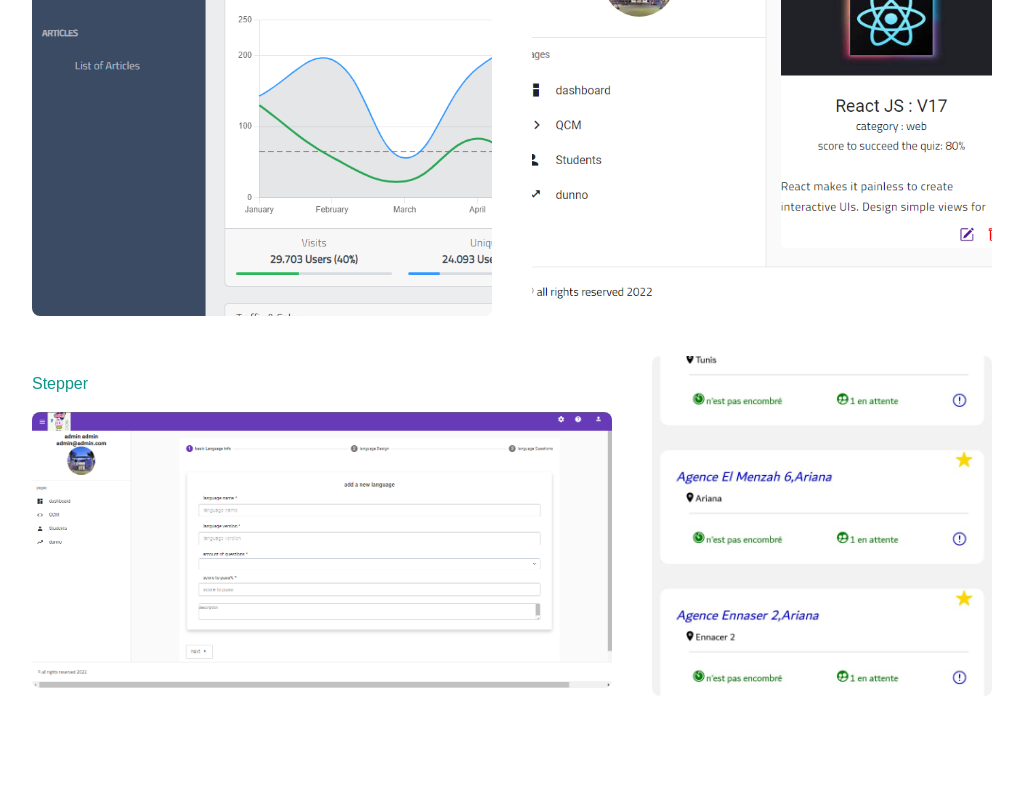
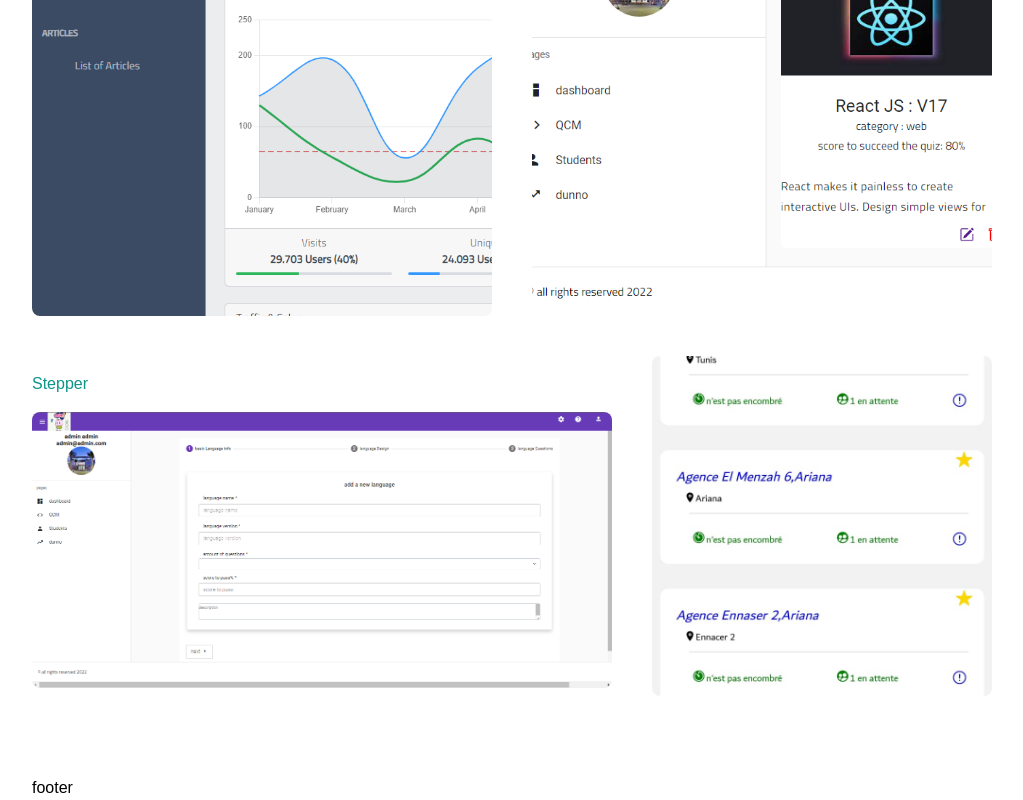
Before and after one commit to saadliwissem/portfolio, a Next.js app: page / in a window 1280 px wide. Shown: the part 2507-3307 px from the top of the page, without its empty margins (128-1151 px from the left). Before the commit the page ends 3283 px from the top, so only its background shows below. Built offline with nearby package versions, Linux system fonts and the light colour scheme.

Commit message:
last commit

```diff
--- a/pages/index.js
+++ b/pages/index.js
@@ -215,6 +215,9 @@ export default function Home() {
 
           </div>
         </section>
+        <section>
+          footer
+        </section>
       </main>
     </div>
   );
```
